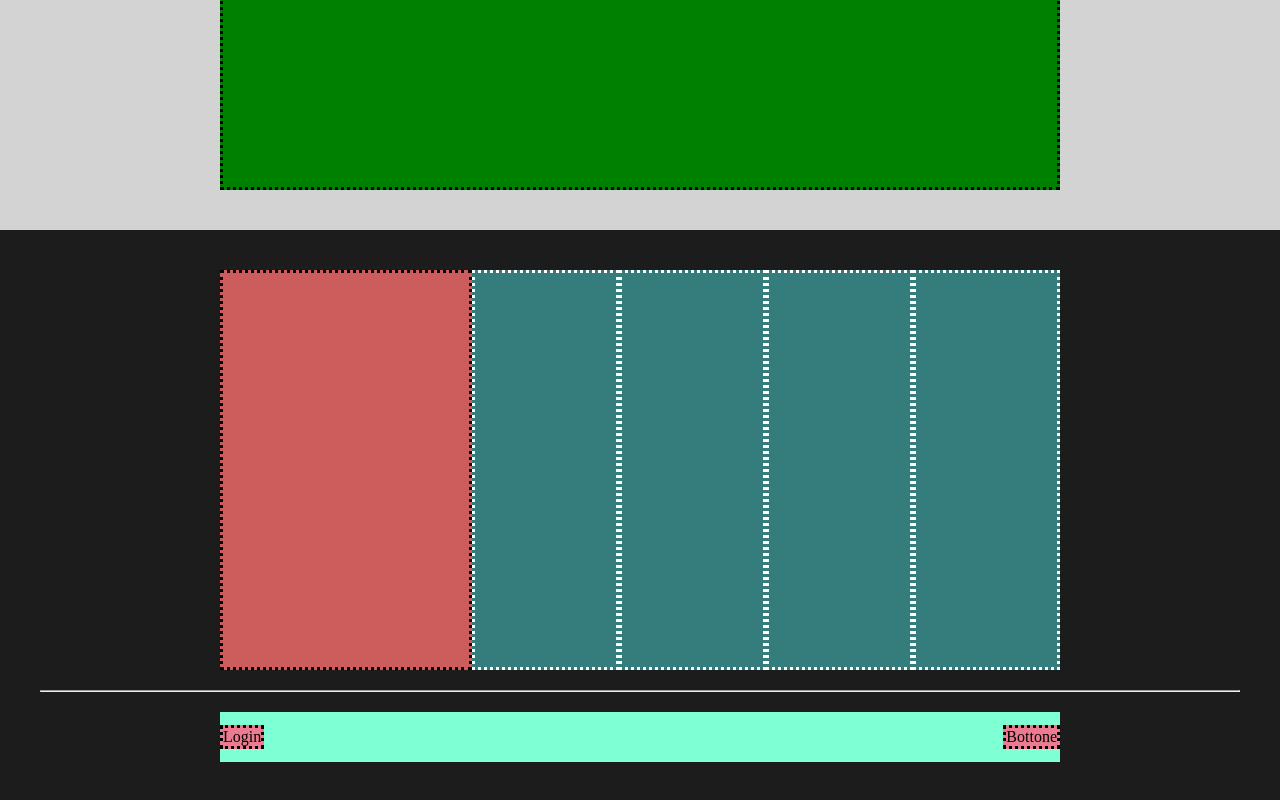
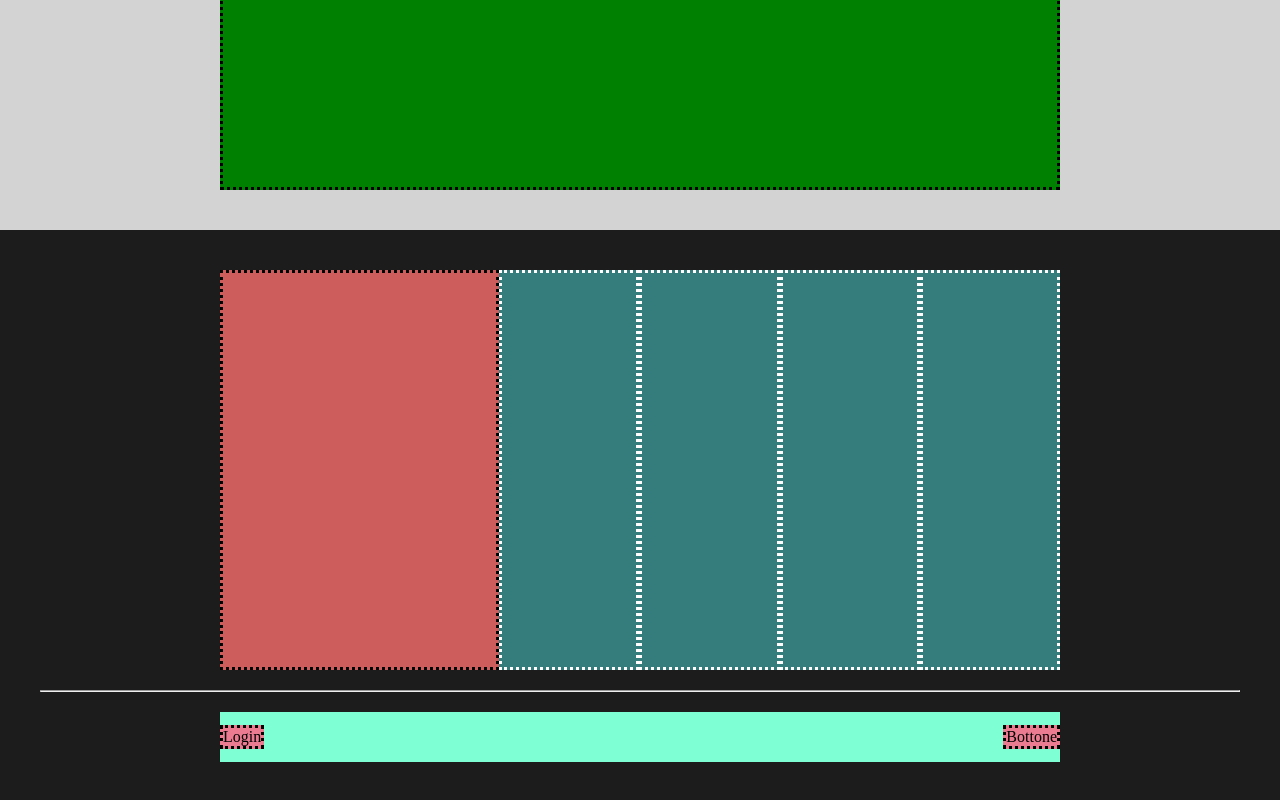
Before and after one commit to CosimoTramonte/htmlcss-struttura-discord, a plain HTML site: page index.html in a window 1280 px wide. Shown: the part 2515-3315 px from the top of the page. Drawn offline with Linux system fonts and the light colour scheme.

Commit message:
fix footer

```diff
--- a/css/style.css
+++ b/css/style.css
@@ -140,24 +140,18 @@ footer{
     padding: 40px;
 }
 
-.footer-information{
+.footer-social{
     background-color: indianred;
     min-height: 400px;
-    width: 30%;
+    width: 40%;
     border-style: dotted;
     border-color: black;
 }
 
-footer ul{
-    display: flex;
-    list-style: none;
-    flex-wrap: wrap;
-    width: 70%;
-}
 
-footer ul li{
+.col-menu{
     background-color: rgb(53, 124, 124);
-    width: 25%;
+    width: 20%;
     border-style: dotted;
     border-color: white;
 }
--- a/index.html
+++ b/index.html
@@ -3,6 +3,10 @@
     <meta charset="UTF-8">
     <meta http-equiv="X-UA-Compatible" content="IE=edge">
     <meta name="viewport" content="width=device-width, initial-scale=1.0">
+
+    <!--Font Awesome-->
+    <link rel="stylesheet" href="https://cdnjs.cloudflare.com/ajax/libs/font-awesome/6.3.0/css/all.min.css" integrity="sha512-SzlrxWUlpfuzQ+pcUCosxcglQRNAq/DZjVsC0lE40xsADsfeQoEypE+enwcOiGjk/bSuGGKHEyjSoQ1zVisanQ==" crossorigin="anonymous" referrerpolicy="no-referrer" />
+
     <link rel="stylesheet" href="css/style.css">
     <title>Discord</title>
 </head>
@@ -65,13 +69,11 @@
 
     <footer>
         <div class="container">
-            <div class="footer-information"></div>
-            <ul>
-                <li></li>
-                <li></li>
-                <li></li>
-                <li></li>
-            </ul>
+            <div class="footer-social"></div>
+            <div class="col-menu"></div>
+            <div class="col-menu"></div>
+            <div class="col-menu"></div>
+            <div class="col-menu"></div>
         </div>
 
         <hr>
```
